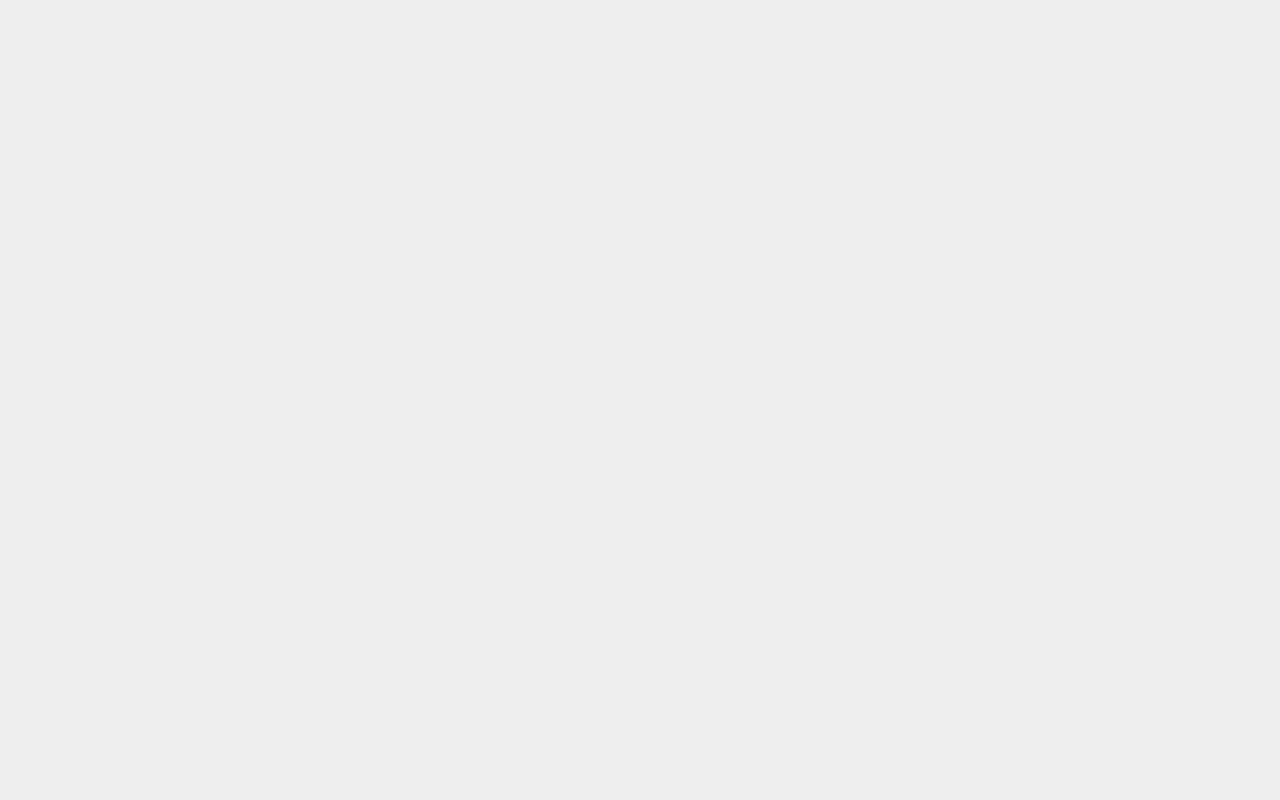
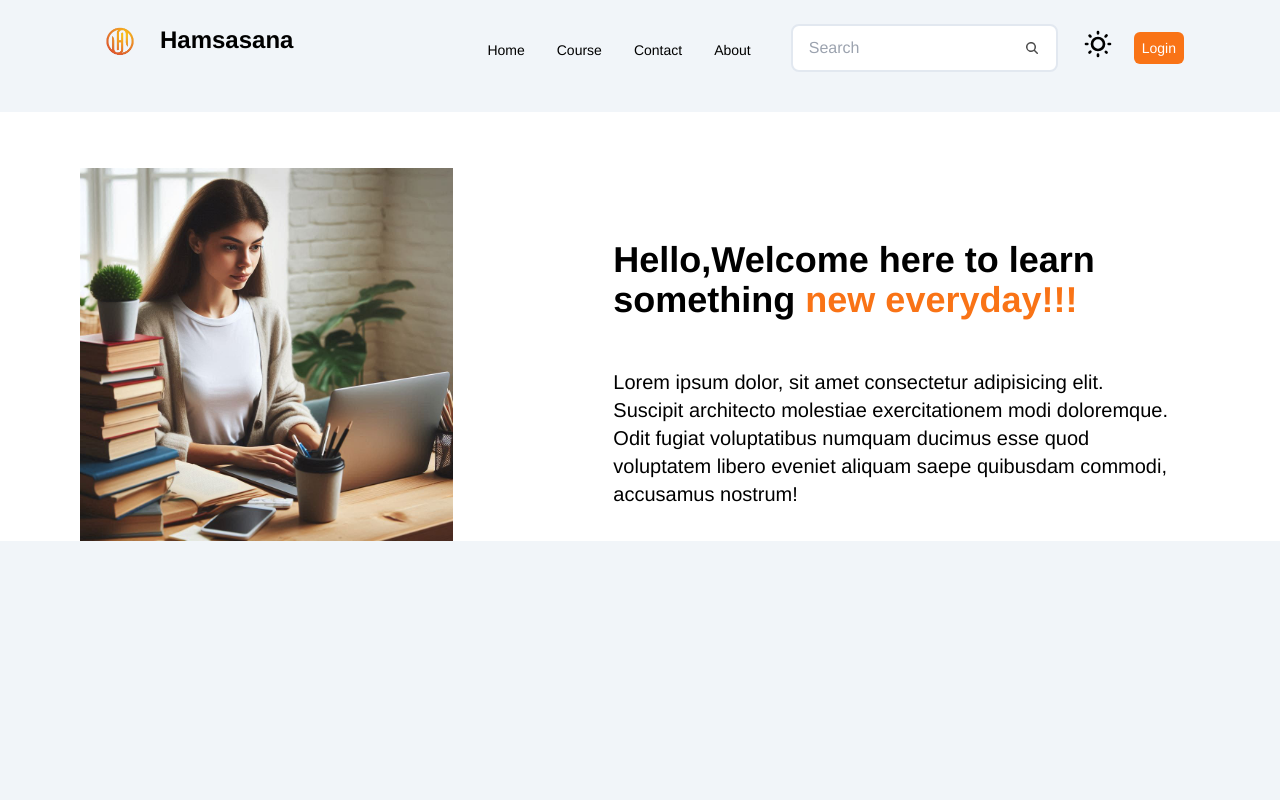
Before and after one commit to neharakesh/hamsasana, a React (Vite) app in the folder Hamsasana/frontend/hamsasana/: page /About in a window 1280 px wide. Before the commit this address had no page. Shown: the top 800 px of the page. Built offline with nearby package versions, Linux system fonts and the light colour scheme.

Commit message:
about page is done

```diff
--- a/Hamsasana/frontend/hamsasana/src/App.jsx
+++ b/Hamsasana/frontend/hamsasana/src/App.jsx
@@ -7,6 +7,7 @@ import Signup from './components/signup.jsx'
 import  { Toaster } from 'react-hot-toast';
 import { useAuth } from './context/authprovider.jsx'
 import Contactus from './pages/contactus.jsx'
+import Aboutus from './pages/aboutus.jsx'
 function App() {
   const [authUser,setAuthUser]=useAuth()
     console.log(authUser)
@@ -21,6 +22,7 @@ function App() {
       <Route path="/Course" element={authUser?<Courses/>:<Navigate to="/Signup"/>} />
       <Route path="/Signup" element={<Signup/>} />
       <Route path="/Contact" element={<Contactus/>} />
+      <Route path="/About" element={<Aboutus/>} />
 
 
 
--- /dev/null
+++ b/Hamsasana/frontend/hamsasana/src/components/about.jsx
@@ -0,0 +1,33 @@
+import React from 'react'
+import stu1 from '../../public/images/stu1.jpg'
+
+function About() {
+    return (
+        <>
+        <div>
+        <div className='max-w-screen-2xl container mx-auto md:px-20 px-2 flex md:mt-4 flex-col md:flex-row bg-white mt-10 mb-10 dark:bg-slate-900 dark:text-white md:space-x-40'>
+
+        <div className='w-full   md:mt-14 mt-12 md:w-1/3 justify-center grid grid-flow-col'>
+            <img className='w-25 align-super' src={stu1} alt="" />
+        </div>
+        <div className='w-full  md:w-1/2 md:mt-32 mt-12 justify-center grid grid-flow-col'>
+                    <div className='space-y-12 '>
+                    <h1 className='text-4xl font-bold'>Hello,Welcome here to learn something <span className='text-orange-500'>new everyday!!!</span></h1>
+
+                    <p className='text-xl'>Lorem ipsum dolor, sit amet consectetur adipisicing elit. Suscipit architecto molestiae exercitationem modi doloremque. Odit fugiat voluptatibus numquam ducimus esse quod voluptatem libero eveniet aliquam saepe quibusdam commodi, accusamus nostrum!
+
+                    </p>
+
+                    </div>
+
+
+
+
+        </div>
+        </div>
+        </div>
+        </>
+    )
+}
+
+export default About
--- a/Hamsasana/frontend/hamsasana/src/components/contact.jsx
+++ b/Hamsasana/frontend/hamsasana/src/components/contact.jsx
@@ -27,10 +27,10 @@ function Contact() {
     return (
         <>
         <form ref={form} >
-        <div className='bg-slate-100  dark:bg-slate-900 dark:text-white max-w-screen  container  md:px-20  md:flex-col'>
+        <div className='bg-slate-100  dark:bg-slate-900 dark:text-white max-w-screen  container  md:px-20 px-2  md:flex-col'>
         <h1 className='font-bold  text-left px-8 text-3xl mt-6 '>Contact Us</h1>
             <div className=' flex flex-col md:flex-row  bg-slate-100 dark:bg-slate-900 dark:text-white mt-0 justify-center'>
-            <div className=' bg-slate-100 dark:bg-slate-900 dark:text-white   md:flex-row  w-full  md:w-1/2 md:mt-10 mt-12  justify-center grid grid-flow-col'>
+            <div className=' bg-slate-100 dark:bg-slate-900 dark:text-white  px-2 md:flex-row  w-full  md:w-1/2 md:mt-10 mt-12  justify-center grid grid-flow-col'>
 
               <Lottie  loop={true} autoplay={true} animationData={contact} />
             </div>
--- a/Hamsasana/frontend/hamsasana/src/components/navbar.jsx
+++ b/Hamsasana/frontend/hamsasana/src/components/navbar.jsx
@@ -54,7 +54,7 @@ function Navbar() {
                     <a href="/contact" className='hover:bg-slate-300' >Contact</a>
                 </li>
                 <li>
-                    <a href="" className='hover:bg-slate-300' >About</a>
+                    <a href="/about" className='hover:bg-slate-300' >About</a>
                 </li>
 
                 </>
--- /dev/null
+++ b/Hamsasana/frontend/hamsasana/src/pages/aboutus.jsx
@@ -0,0 +1,19 @@
+import React from 'react'
+import Navbar from '../components/navbar'
+import Footer from '../components/footer'
+import About from '../components/about.jsx'
+function Aboutus() {
+    return (
+        <div className='bg-slate-100 dark:bg-slate-900 '>
+        <Navbar/>
+        <div className='min-h-screen'>
+        <About/>
+        </div>
+
+        <Footer/>
+        </div>
+
+    )
+}
+
+export default Aboutus
--- a/Hamsasana/frontend/hamsasana/src/pages/contactus.jsx
+++ b/Hamsasana/frontend/hamsasana/src/pages/contactus.jsx
@@ -1,5 +1,5 @@
 import React from 'react'
-import Contact from '../components/contact'
+import Contact from '../components/contact.jsx'
 import Footer from '../components/footer.jsx'
 import Navbar from '../components/navbar.jsx'
 
```
Also changed, not shown: Hamsasana/frontend/hamsasana/public/images/stu1.jpg (added).
